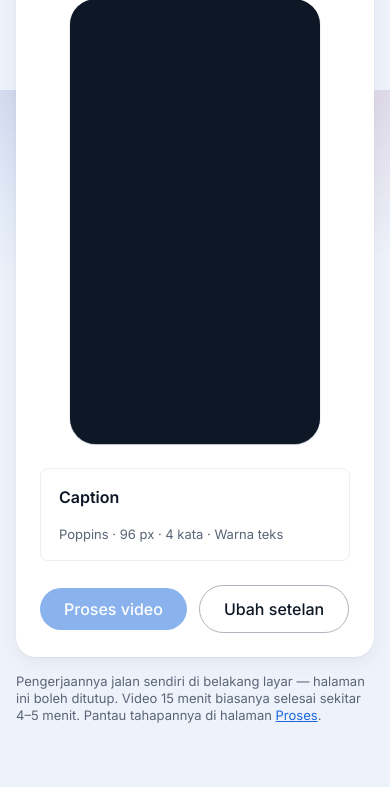
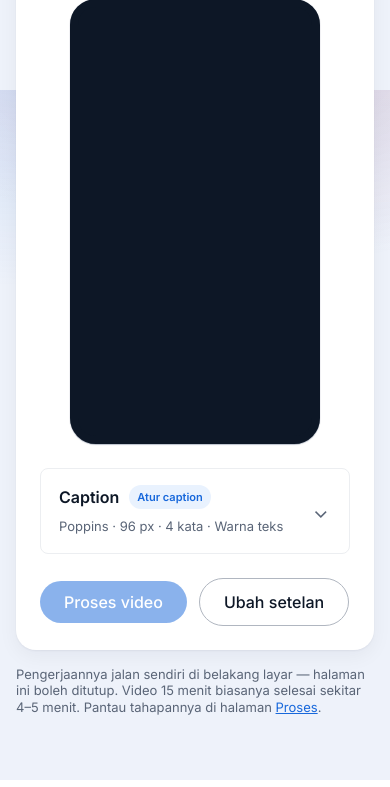
Before and after one commit to dataagentiv-gif/agentiv-capio, a FastAPI app: page / in a window 390 px wide. Shown: the part 1598-2385 px from the top of the page. Run offline with FastAPI, Linux system fonts and the light colour scheme; data that the repository does not hold is empty; parts of the project's set-up code (start-up, migrations or seed data) failed here and were passed over.

Commit message:
fix(ui): perjelas pengaturan caption

```diff
--- a/web/static/style.css
+++ b/web/static/style.css
@@ -1794,9 +1794,9 @@ select:focus {
 }
 
 .caption-accordion > summary {
-  display: flex;
-  align-items: center;
-  justify-content: space-between;
+  display: grid;
+  grid-template-columns: minmax(0, 1fr) auto 18px;
+  align-items: center;
   gap: 16px;
   padding: 16px 18px;
   cursor: pointer;
@@ -1804,7 +1804,33 @@ select:focus {
 }
 
 .caption-accordion > summary::-webkit-details-marker { display: none; }
-.caption-accordion > summary span { font-weight: 600; color: var(--color-ink); }
+.caption-accordion > summary::after {
+  content: "⌄";
+  color: var(--color-muted);
+  font-size: 20px;
+  line-height: 1;
+  transition: transform .18s ease;
+}
+.caption-accordion[open] > summary::after { transform: rotate(180deg); }
+.caption-summary-label {
+  display: flex;
+  align-items: center;
+  gap: 10px;
+  color: var(--color-ink);
+}
+.caption-summary-label strong { font-weight: 600; }
+.caption-summary-action {
+  padding: 4px 8px;
+  border-radius: 999px;
+  background: var(--surface-tinted);
+  color: var(--color-action);
+  font-size: 11px;
+  font-weight: 600;
+  white-space: nowrap;
+}
+.caption-action-close { display: none; }
+.caption-accordion[open] .caption-action-open { display: none; }
+.caption-accordion[open] .caption-action-close { display: inline; }
 .caption-accordion > summary b {
   font-size: 13px;
   font-weight: 400;
@@ -1934,8 +1960,19 @@ select:focus {
      panel level halaman) — dua kolom knob-nya sendiri yang diciutkan jadi
      satu supaya tidak sempit di layar HP. */
   .gaya-knob { width: 100%; grid-template-columns: 1fr; }
-  .caption-accordion > summary { align-items: flex-start; flex-direction: column; }
-  .caption-accordion > summary b { text-align: left; }
+  .caption-accordion > summary {
+    grid-template-columns: minmax(0, 1fr) 18px;
+    gap: 8px 12px;
+  }
+  .caption-accordion > summary b {
+    grid-column: 1;
+    text-align: left;
+  }
+  .caption-accordion > summary::after {
+    grid-column: 2;
+    grid-row: 1 / span 2;
+    align-self: center;
+  }
   .geser { grid-template-columns: 112px minmax(0, 1fr) 38px; gap: 8px; }
 }
 
--- a/web/templates/submit.html
+++ b/web/templates/submit.html
@@ -81,7 +81,16 @@
        warna. Nilai awalnya diambil dari default di Setting; yang diubah di
        sini berlaku untuk VIDEO INI saja. #}
     <details class="caption-accordion" id="caption-accordion">
-      <summary><span>Caption</span><b id="caption-ringkas">Poppins · 96 px · 4 kata · Warna teks</b></summary>
+      <summary>
+        <span class="caption-summary-label">
+          <strong>Caption</strong>
+          <small class="caption-summary-action">
+            <span class="caption-action-open">Atur caption</span>
+            <span class="caption-action-close">Tutup pengaturan</span>
+          </small>
+        </span>
+        <b id="caption-ringkas">Poppins · 96 px · 4 kata · Warna teks</b>
+      </summary>
     <div class="gaya-grid">
      <div class="gaya-knob">
       {# Saklarnya di paling atas, bukan di antara knob lain: ia menentukan
```
